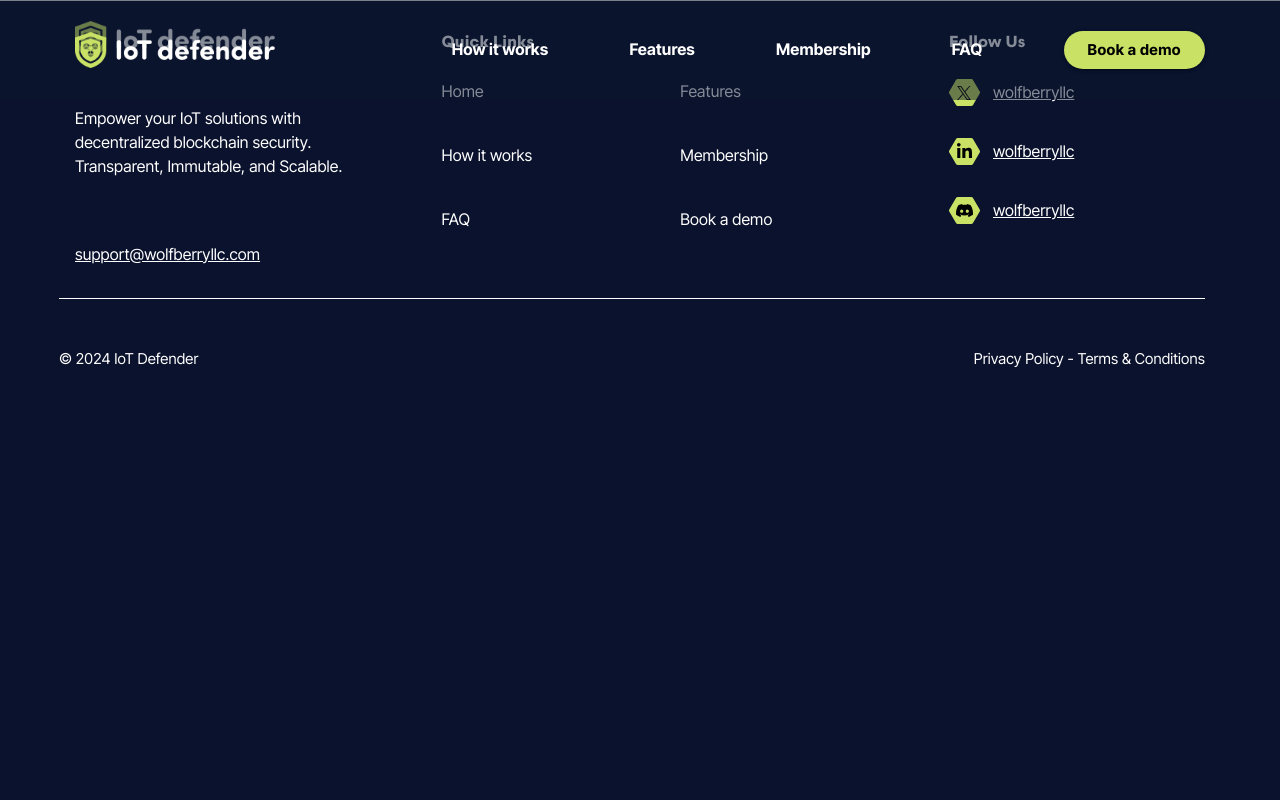
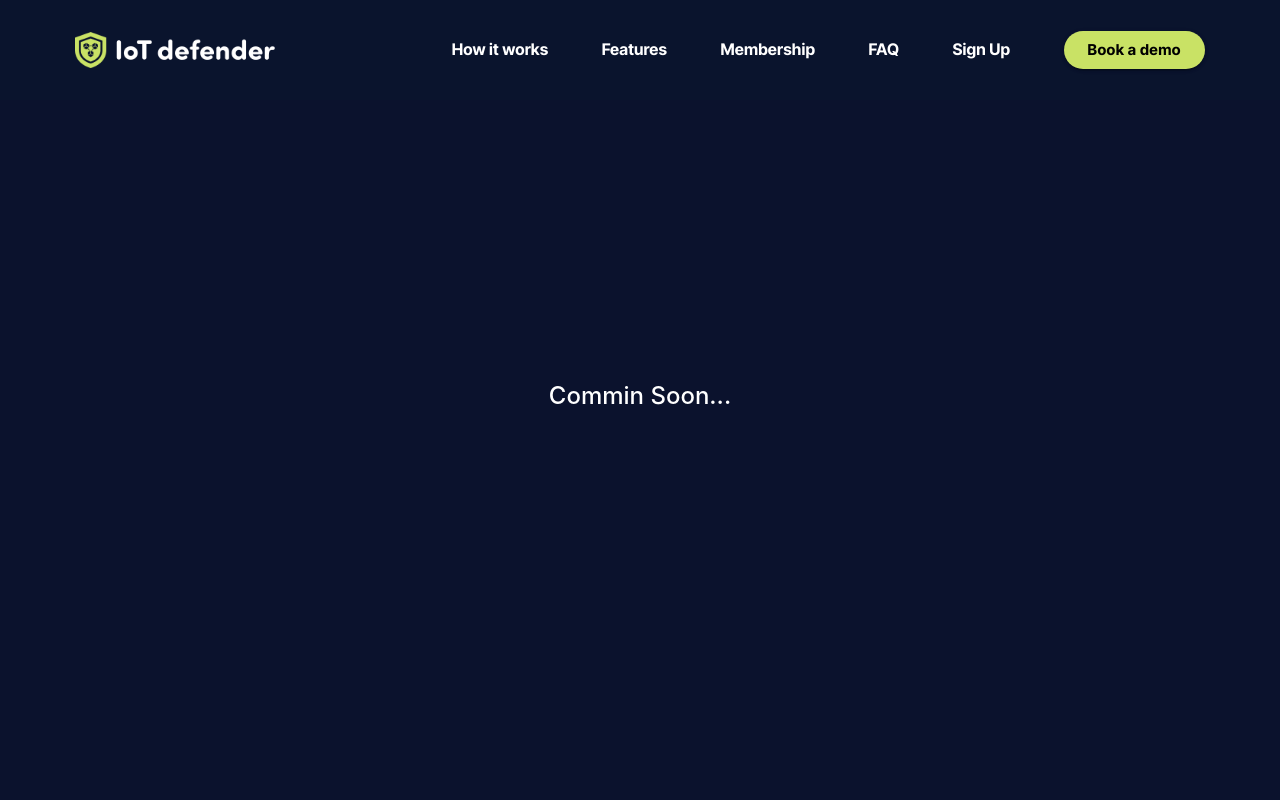
Before and after one commit to mfaisalakram/IOT-Defender, a React (Create React App) app: page /sign-up in a window 1280 px wide. Shown: the top 800 px of the page. Built offline with nearby package versions, Linux system fonts and the light colour scheme.

Commit message:
local commit

```diff
--- a/src/App.js
+++ b/src/App.js
@@ -15,6 +15,7 @@ import { useEffect, useState } from "react";
 import SplashScreen from "./component/SplashScreen/SplashScreen";
 import PrivacyPolicy from "./component/PrivacyPolicy/PrivacyPolicy";
 import TermAndConditions from "./component/TermAndConditions/TermAndConditions";
+import SignUp from "./component/SignUp/SignUp";
 
 function App() {
   const [showSplash, setShowSplash] = useState(true);
@@ -60,6 +61,7 @@ function App() {
 
         <Route path="/Privacy-policy" element={<PrivacyPolicy />} />
         <Route path="/Terms-and-conditions" element={<TermAndConditions />} />
+        <Route path="/sign-up" element={<SignUp />} />
       </Routes>
       <Footer />
     </div>
--- /dev/null
+++ b/src/component/SignUp/SignUp.css
@@ -0,0 +1,7 @@
+#SignUp {
+  height: 100vh;
+  display: flex;
+  justify-content: center;
+  align-items: center;
+  color: #fff;
+}
--- /dev/null
+++ b/src/component/SignUp/SignUp.js
@@ -0,0 +1,12 @@
+import React from "react";
+import "./SignUp.css";
+
+const SignUp = () => {
+  return (
+    <div id="SignUp">
+      <h4>Commin Soon...</h4>
+    </div>
+  );
+};
+
+export default SignUp;
--- a/src/component/common/Header/Header.js
+++ b/src/component/common/Header/Header.js
@@ -40,6 +40,7 @@ const Header = () => {
     { text: "Features", linkTo: "#Feature" },
     { text: "Membership", linkTo: "#Membership" },
     { text: "FAQ", linkTo: "#FAQ" },
+    { text: "Sign Up", linkTo: "/sign-up" },
     { text: "Book a demo", linkTo: "#GetInTouch" },
   ];
 
@@ -48,6 +49,7 @@ const Header = () => {
     { text: "Features", linkTo: "#Feature" },
     { text: "Membership", linkTo: "#Membership" },
     { text: "FAQ", linkTo: "#FAQ" },
+    { text: "Sign Up", linkTo: "/sign-up" },
   ];
 
   return (
@@ -90,6 +92,7 @@ const Header = () => {
               key={index}
               href={item.linkTo}
               style={{ textDecoration: "none", color: "#fff" }}
+              target={item.text === "Sign Up" ? "_blank" : ""}
             >
               <Typography
                 sx={{
@@ -208,6 +211,7 @@ const Header = () => {
                   color: "white", // keep text color
                   textAlign: "start",
                 }}
+                target={item.text === "Sign Up" ? "_blank" : ""}
               >
                 <ListItem
                   key={index}
```
